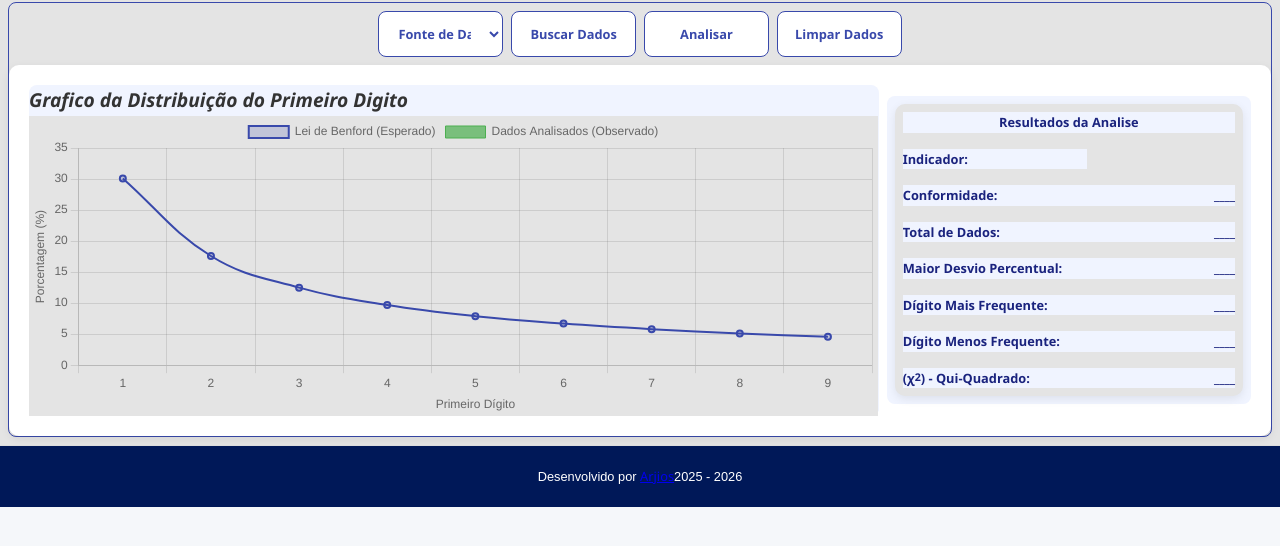
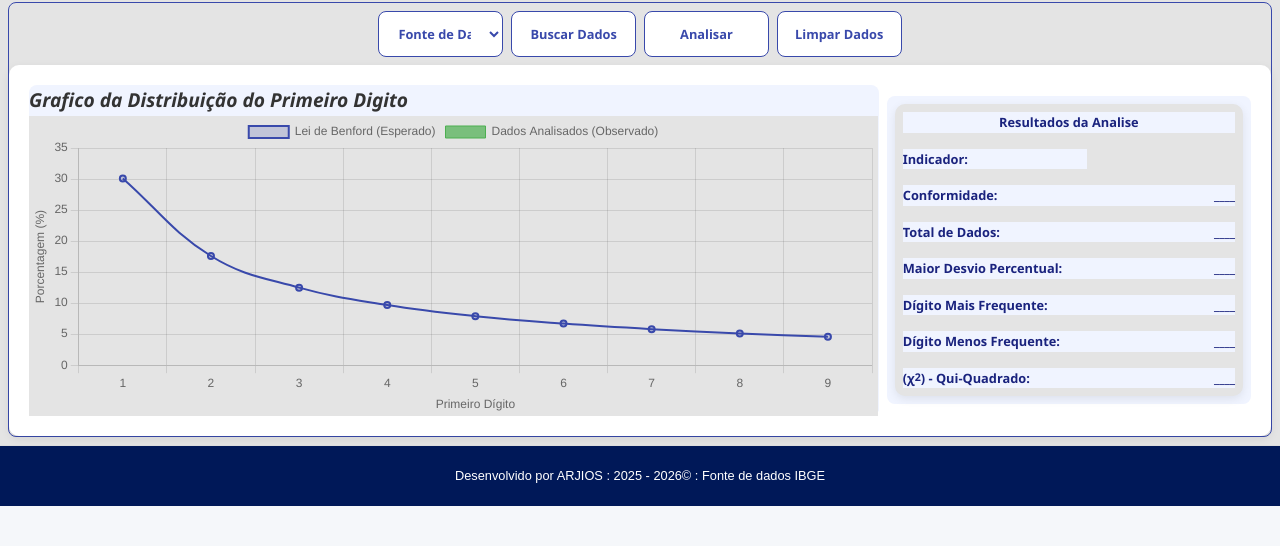
Before and after one commit to arjios/benford, a website: page index.html in a window 1280 px wide. Shown: the part 132-678 px from the top of the page. Drawn offline with nearby package versions, Linux system fonts and the light colour scheme.

Commit message:
Footer refactor

```diff
--- a/css/style.css
+++ b/css/style.css
@@ -616,11 +616,13 @@ footer {
 }
 
 .footer_text {
+    color: #FFFFFF;
     font-family: "Arial";
     font-size: clamp(0.4rem, 0.4rem + 0.5vw, 1rem);
     font-weight: 400;
     justify-content: center;
     margin: 0 auto;
+    text-decoration: none;
 }
 
 
--- a/index.html
+++ b/index.html
@@ -121,7 +121,7 @@
     </main>
     <footer>
         <div class="footer_container">
-            <p class="footer_text">Desenvolvido por <a class="footer_link" href="#" target="_blank">Arjios</a>2025 - 2026</p>
+            <p class="footer_text">Desenvolvido por ARJIOS : 2025 - 2026© : Fonte de dados IBGE</p>
         </div>
     </footer>
     <!-- Antes de atualizar no github descomentar esta linha-->
```
Also changed, not shown: pages/about.html (+1 -1 lines), pages/contact.html (+1 -1 lines), pages/help.html (+1 -1 lines).
